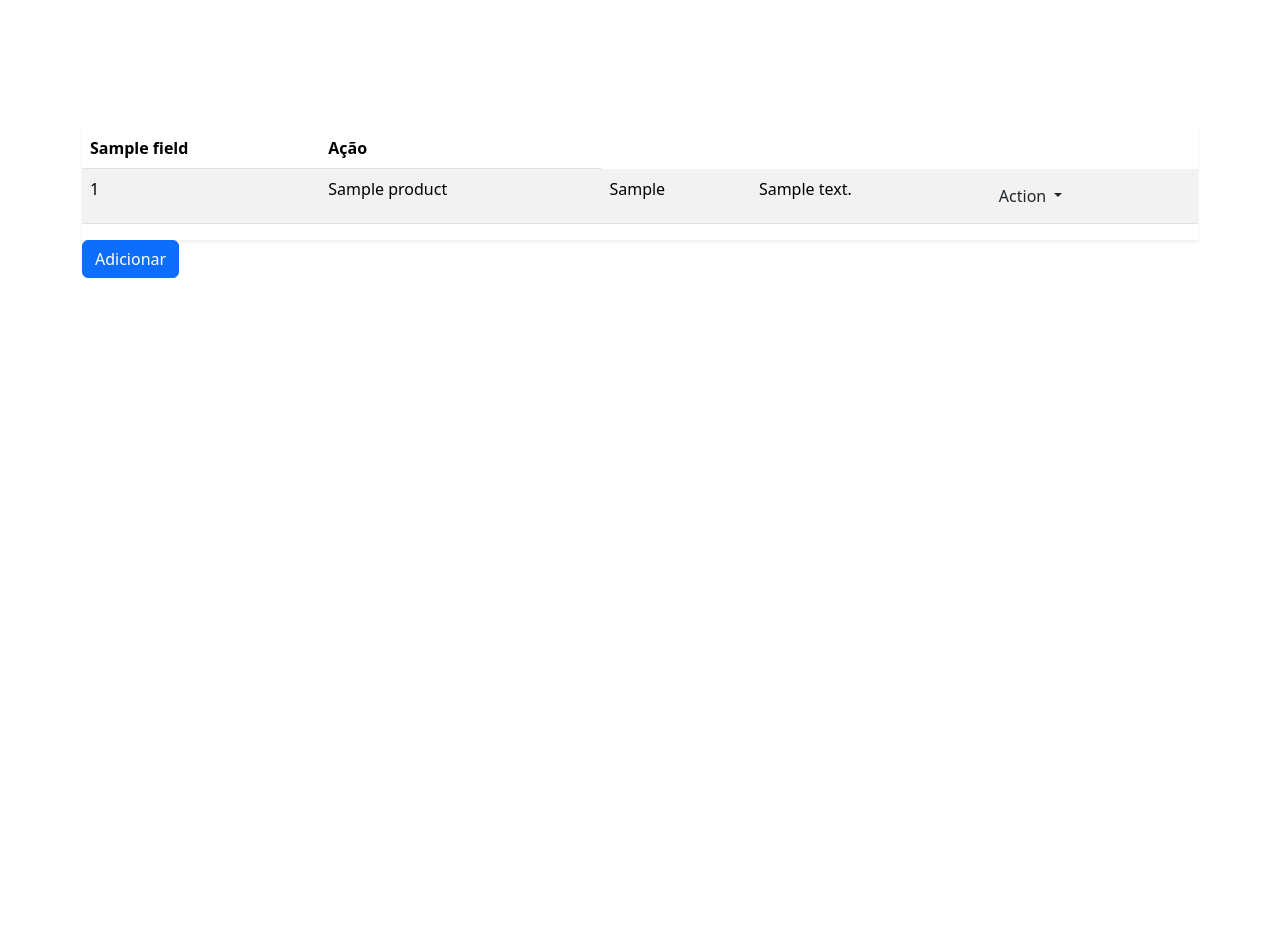
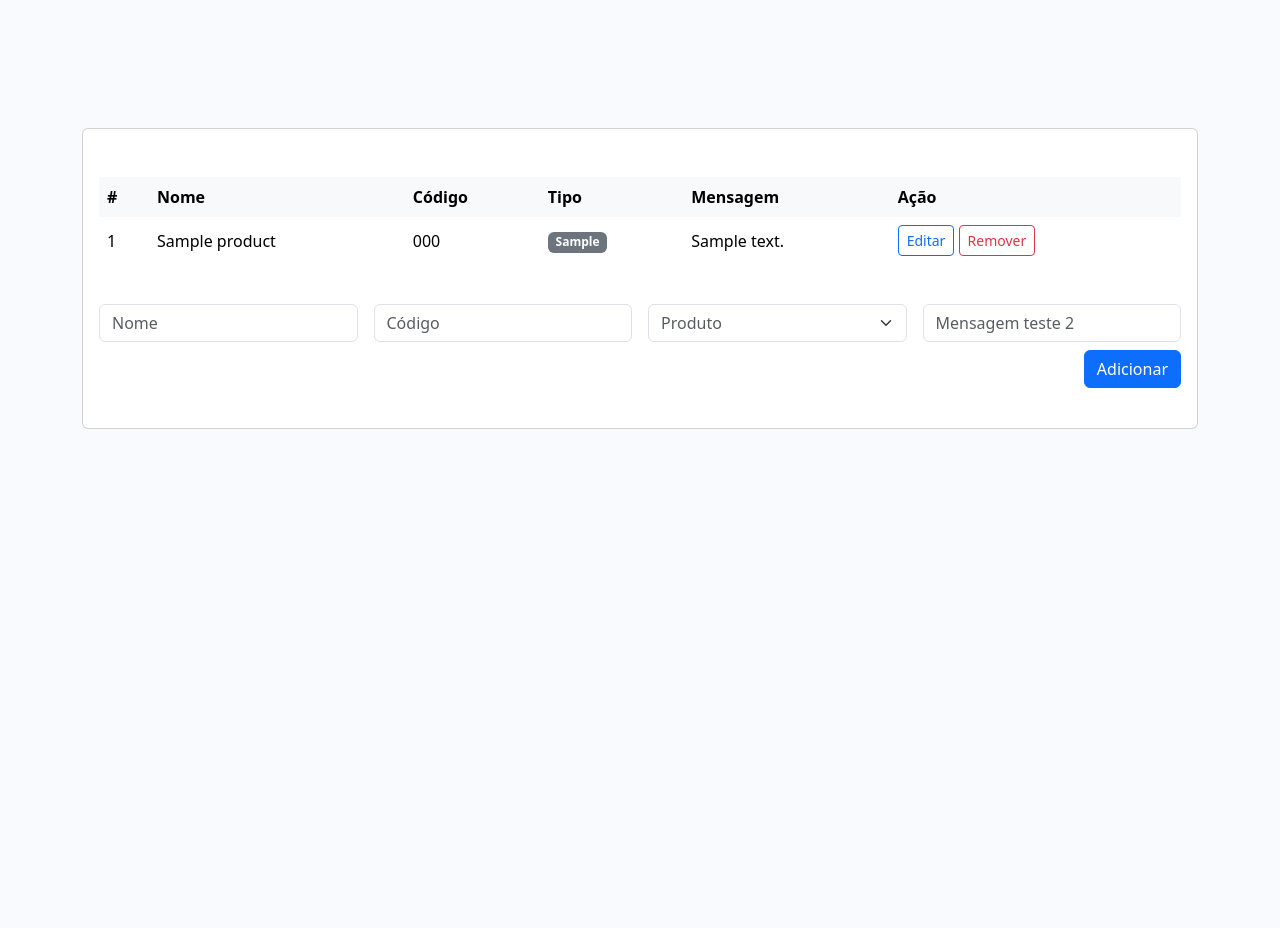
Before and after one commit to r0bfp/farofa, a Django app: template products/templates/products/index.html in a window 1280 px wide. After the commit the page ends 429 px from the top, so only its background shows below. Run offline with Django 4.2, Linux system fonts and the light colour scheme; tables that the repository leaves empty hold one stand-in row (values such as "Sample post"); the template is opened without the code that fills it: values that come from a table or form of the project are taken from there, most other values are stand-ins (such as "Sample title", 1, 10 or a date in 2020); some libraries are stand-ins or nearby versions.

Commit message:
feat: add tabela

```diff
--- a/farofa/urls.py
+++ b/farofa/urls.py
@@ -18,6 +18,6 @@ from django.contrib import admin
 from django.urls import include, path
 
 urlpatterns = [
-    path("", include("products.urls")),
+    path("products/", include("products.urls")),
     path("admin/", admin.site.urls),
 ]
--- a/products/models.py
+++ b/products/models.py
@@ -4,5 +4,6 @@ from django.db import models
 # Create your models here.
 class Product(models.Model):
     name = models.CharField(max_length=200)
+    code = models.CharField(max_length=200)
     type = models.CharField(max_length=200)
     message = models.CharField(max_length=500)
--- a/products/static/products/style.css
+++ b/products/static/products/style.css
@@ -1,7 +1,14 @@
 body, html {
     height: 100%;
+    background-color: #F9FAFD;
+    overflow: hidden;
 }
 
-div#main-container{
+div#main-container {
     margin-top: 10%;
 }
+
+div#content-container {
+    background-color: #FFFFFF;
+    max-height: 80vh;
+}
--- a/products/templates/products/index.html
+++ b/products/templates/products/index.html
@@ -8,48 +8,89 @@
         <meta name="viewport" content="width=device-width, initial-scale=1">
     </head>
     <body>
-        <div class="container" id="main-container">
-            <div class="table-responsive shadow-sm">
-                {% if products %}
-                <table class="table table-striped">
-                    <thead>
-                        <tr>
-                            {% for field in products_fields %}
-                                <th scope="col">{{ field }}</th>
-                                {% endfor %}
-                            <th scope="col">Ação</th>
-                        </tr>
-                    </thead>
+        <div class="container " id="main-container">
+            <div class="pt-4 pb-4 card" id="content-container">
+                <div class="table-responsive p-3" id="table-container">
+                    <table class="table table-borderless table-hover mt-2 mb-2 text-muted">
+                        <thead class="table-light">
+                            <tr>
+                                <th scope="col">#</th>
+                                <th scope="col">Nome</th>
+                                <th scope="col">Código</th>
+                                <th scope="col">Tipo</th>
+                                <th scope="col">Mensagem</th>
+                                <th scope="col">Ação</th>
+                            </tr>
+                        </thead>
                         <tbody>
+                            {% if products %}
                             {% for product in products %}
-                            <tr>
+                            <tr class="align-middle">
                                 <td>{{ product.id }}</td>
                                 <td>{{ product.name }}</td>
-                                <td>{{ product.type }}</td>
+                                <td>{{ product.code }}</td>
+                                <td>
+                                    <span class="badge {% if product.type == 'Produto' %} bg-primary {% else %} bg-secondary {% endif %}">{{ product.type }}</span>
+                                </td>
                                 <td>{{ product.message }}</td>
                                 <td>
-                                    <div class="btn-group">
-                                        <button type="button" class="btn dropdown-toggle" data-toggle="dropdown" aria-haspopup="true" aria-expanded="false">
-                                            Action
-                                        </button>
-                                        <div class="dropdown-menu">
-                                            <a class="dropdown-item" href="#">Action</a>
-                                            <a class="dropdown-item" href="#">Another action</a>
-                                            <a class="dropdown-item" href="#">Something else here</a>
-                                            <div class="dropdown-divider"></div>
-                                            <a class="dropdown-item" href="#">Separated link</a>
-                                        </div>
-                                    </div>
+                                    <a class="btn btn-outline-primary btn-sm" data-bs-toggle="modal" data-bs-target="#modal" type="button">Editar</a>
+                                    <a class="btn btn-outline-danger btn-sm" href="{{ product.id }}/delete">Remover</a>
                                 </td>
                             </tr>
                             {% endfor %}
+                            {% else %}
+                            <tr>
+                                <td colspan="10">
+                                    <h3>Nenhum produto encontrado</h3>
+                                </td>
+                            </tr>
+                            {% endif %}
                         </tbody>
                     </table>
                 </div>
-                {% else %}
-                <h1>Nenhum produto encontrado</h1>
-                {% endif %}
-            <button type="button" class="btn btn-primary">Adicionar</button>
+                <hr class="dropdown-divider">
+                <div id="add-product-container" class="p-3">
+                    <form class="row gx-3 gy-2 align-items-center justify-content-md-end" action="{% url 'store' %}" method="POST">
+                        {% csrf_token %}
+                        <div class="col-sm-3">
+                            <input type="text" class="form-control" placeholder="Nome" name="name">
+                        </div>
+                        <div class="col-sm-3">
+                            <input type="text" class="form-control" placeholder="Código" name="code">
+                        </div>
+                        <div class="col-sm-3" name="type">
+                            <select class="form-select text-muted" name="type">
+                                <option value="Produto" selected>Produto</option>
+                                <option value="Serviço">Serviço</option>
+                            </select>
+                        </div>
+                        <div class="col-sm-3" name="message">
+                            <input type="text" class="form-control text-muted" placeholder="Mensagem" name="message" value="Mensagem teste 2">
+                        </div>
+                        <div class="col-auto">
+                            <button type="submit" class="btn btn-primary">Adicionar</button>
+                        </div>
+                    </form>
+                </div>
+            </div>
+        </div>
+        <div class="modal fade" id="modal" tabindex="-1" aria-labelledby="exampleModalLabel" aria-hidden="true">
+            <div class="modal-dialog">
+                <div class="modal-content">
+                    <div class="modal-header">
+                        <h5 class="modal-title" id="exampleModalLabel">Modal title</h5>
+                        <button type="button" class="btn-close" data-bs-dismiss="modal" aria-label="Close"></button>
+                    </div>
+                    <div class="modal-body">
+                        ...
+                    </div>
+                    <div class="modal-footer">
+                        <button type="button" class="btn btn-secondary" data-bs-dismiss="modal">Close</button>
+                        <button type="button" class="btn btn-primary">Save changes</button>
+                    </div>
+                </div>
+            </div>
         </div>
     </body>
 </html>
--- a/products/urls.py
+++ b/products/urls.py
@@ -4,4 +4,6 @@ from . import views
 
 urlpatterns = [
     path("", views.index, name="index"),
+    path("store/", views.store, name="store"),
+    path("<int:id>/delete/", views.delete, name="delete"),
 ]
```
Also changed, not shown: products/views.py (+26 -7 lines), products/migrations/0001_initial.py.
